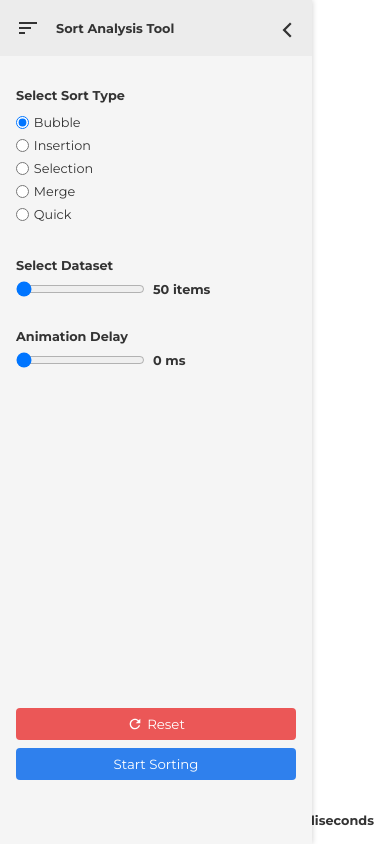
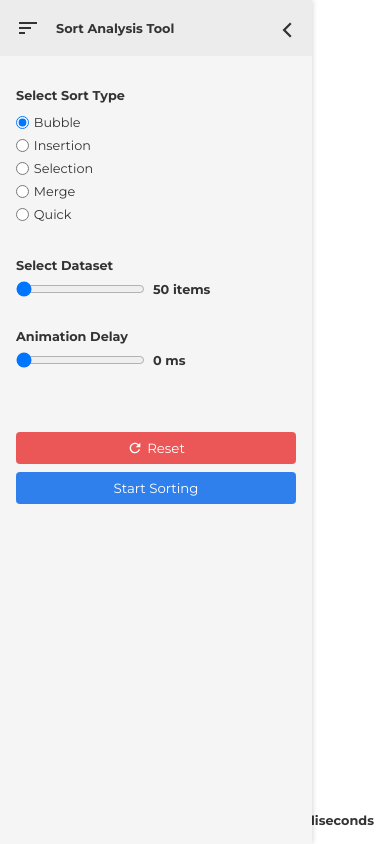
Before and after one commit to Anoopjadhav/sorting-visual, a React (Create React App) app: page / in a window 390 px wide. Built offline with nearby package versions, Linux system fonts and the light colour scheme.

Commit message:
mobile buttons

```diff
--- a/src/Sorting/Sorting.module.css
+++ b/src/Sorting/Sorting.module.css
@@ -190,7 +190,9 @@ button:disabled{
         display: block;
     }
     .buttonsWrapper{
-        /* top: 75vH; */
-        bottom:4rem;
+        padding-top:4rem;
+        position: relative;
+        top:0;
+        left:0;
     }
 }
```
